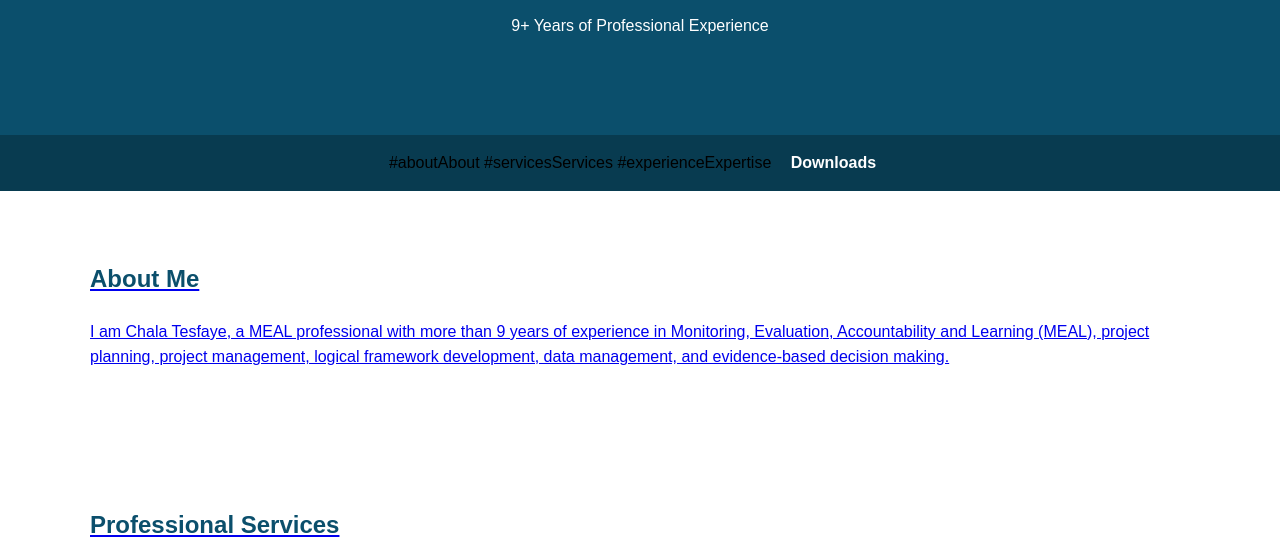
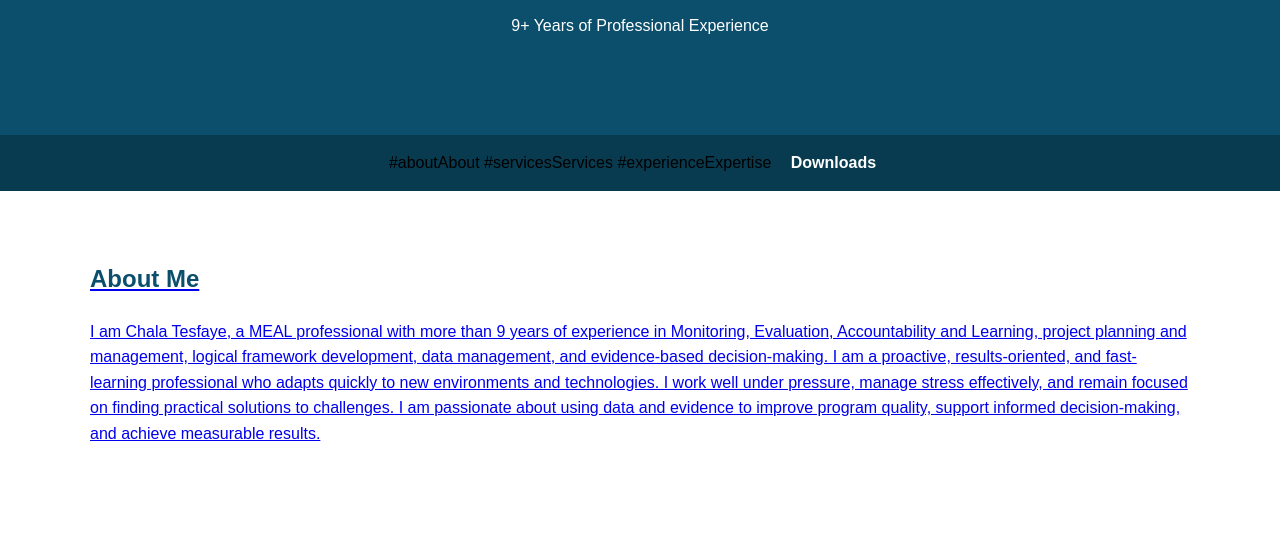
Before and after one commit to mealdata/chala-tesfaye.github.io, a plain HTML site: page index.html in a window 1280 px wide. Shown: the part 251-800 px from the top of the page. Drawn offline with Linux system fonts and the light colour scheme.

Commit message:
Enhance 'About Me' section with more details
Expanded the 'About Me' section to include additional personal attributes and professional qualities.

```diff
--- a/index.html
+++ b/index.html
@@ -94,9 +94,12 @@ footer{
 <section id="about">
     <h2>About Me</h2>
     <p>
-        I am Chala Tesfaye, a MEAL professional with more than 9 years of experience in Monitoring,
-        Evaluation, Accountability and Learning (MEAL), project planning, project management,
-        logical framework development, data management, and evidence-based decision making.
+      I am Chala Tesfaye, a MEAL professional with more than 9 years of experience in Monitoring, Evaluation, Accountability and Learning,
+        project planning and management, logical framework development, data management, and evidence-based decision-making. I am a proactive,
+        results-oriented, and fast-learning professional who adapts quickly to new environments and technologies. I work well under pressure,
+        manage stress effectively, and remain focused on finding practical solutions to challenges. I am passionate about using data and evidence to improve program quality,
+        support informed decision-making, and achieve measurable results.
+
     </p>
 </section>
 
```
